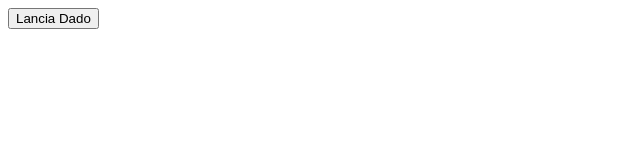
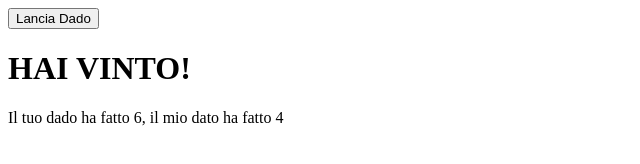
Before and after one commit to AlessandroPalumboDev/js-mail-dadi, a plain HTML site: page dadi/index.html in a window 1280 px wide. Both pictures are taken after a click on the button "Lancia Dado". Shown: the whole page, without its empty margins (0-640 px from the left). Drawn offline with Linux system fonts and the light colour scheme.

Commit message:
[UPD] Creo condizioni di vittoria e stampo

```diff
--- a/dadi/index.html
+++ b/dadi/index.html
@@ -7,7 +7,9 @@
 </head>
 <body>
     <button id="lancio-input">Lancia Dado</button>
-    <h1 class="risultato-output"></h1>
-    <p class="spiegazione-output"></p>
+    <h1 id="risultato-output"></h1>
+    <p id="spiegazione-output"></p>
+
+    <script src="./js/main.js"></script>
 </body>
 </html>
--- a/dadi/js/main.js
+++ b/dadi/js/main.js
@@ -2,10 +2,19 @@
 
 // Creo variabile del pulsante con evento al click
 const lancio = document.getElementById("lancio-input");
-genera.addEventListener('click', function () {
+lancio.addEventListener('click', function () {
 
     // Genero numeri casuali del dado utente e pc
-    const userNumber = Math.floor(Math.random() * 6);
-    const computerNumber = Math.floor(Math.random() * 6);
+    const userNumber = Math.floor((Math.random() * 6) + 1);
+    const computerNumber = Math.floor((Math.random() * 6) + 1);
 
+    // --- Creo IF per vittoria/pareggio altrimenti sconfitta e stampo risultato
+    if(userNumber === computerNumber){
+        document.getElementById('risultato-output').innerHTML = ('PAREGGIO')
+    }else if(userNumber > computerNumber){
+        document.getElementById('risultato-output').innerHTML = ('HAI VINTO!')
+    }else{
+        document.getElementById('risultato-output').innerHTML = ('HAI PERSO!')
+    };
+    document.getElementById('spiegazione-output').innerHTML = (`Il tuo dado ha fatto ${userNumber}, il mio dato ha fatto ${computerNumber}`)
 });
```
